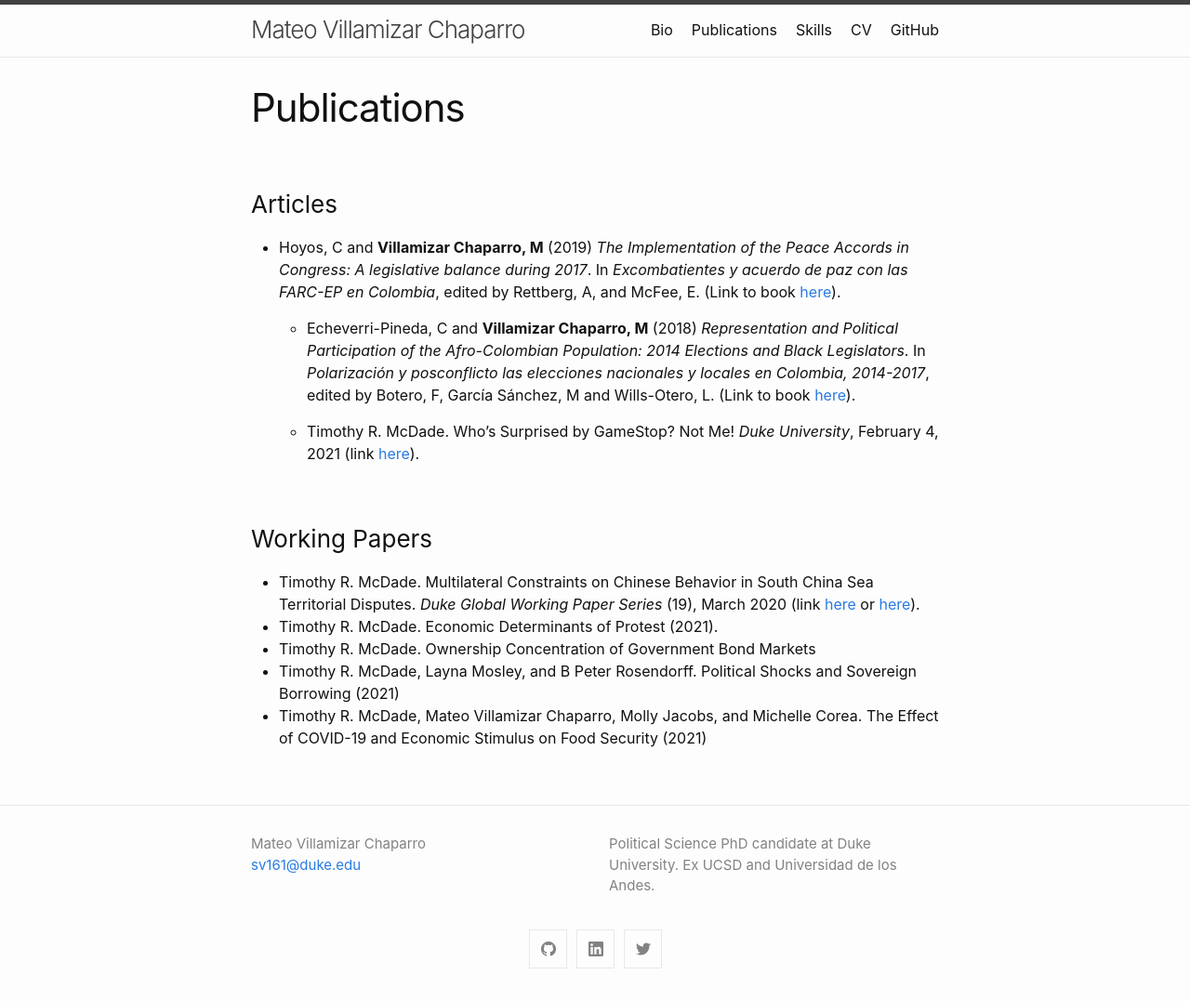
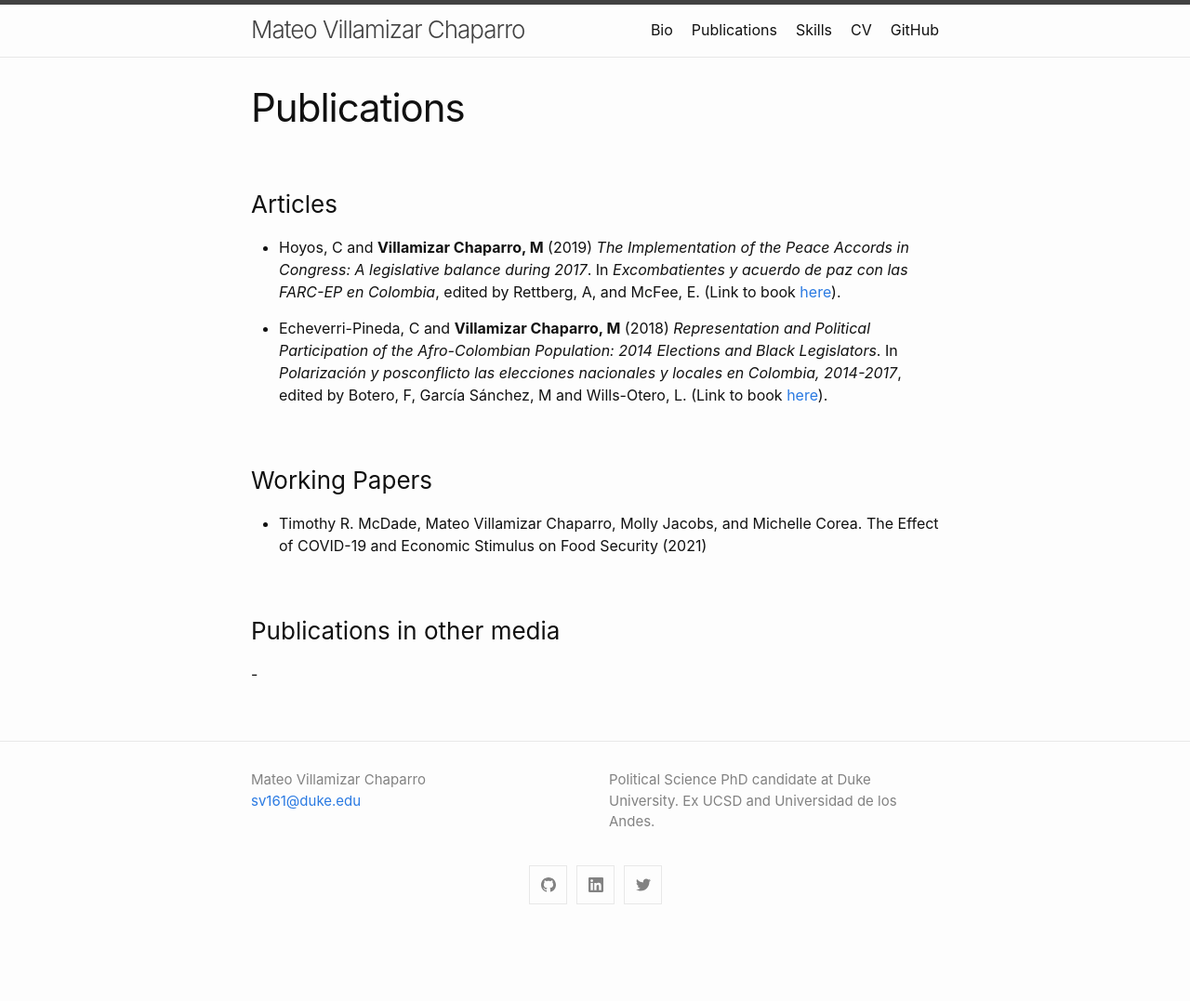
Before and after one commit to MateoVillamizarChaparro/MateoVillamizarChaparro.github.io, a Jekyll site: the page built from publications.md, in a window 1280 px wide. Shown: the whole page at 93% size. Built offline with Jekyll 4.4.1, drawn with Linux system fonts in a browser that asks for light colours; our own code applies the rules of GitHub Pages for plain Markdown files; after the commit the page ends 1008 px from its top, so only the background shows below that.

Commit message:
cv + pubs

```diff
--- a/publications.md
+++ b/publications.md
@@ -4,17 +4,14 @@ title: Publications
 
 ### Articles
 
-- Hoyos, C and **Villamizar Chaparro, M** (2019) *The Implementation of the Peace Accords in Congress: A legislative balance during 2017*. In *Excombatientes y acuerdo de paz con las FARC-EP en Colombia*, edited by Rettberg, A, and McFee, E. (Link to book [here](https://uniandes.ipublishcentral.com/product/excombatientes-y-acuerdo-de-paz-con-las-farcep-en-colombia)).
+  - Hoyos, C and **Villamizar Chaparro, M** (2019) *The Implementation of the Peace Accords in Congress: A legislative balance during 2017*. In *Excombatientes y acuerdo de paz con las FARC-EP en Colombia*, edited by Rettberg, A, and McFee, E. (Link to book [here](https://uniandes.ipublishcentral.com/product/excombatientes-y-acuerdo-de-paz-con-las-farcep-en-colombia)).
 
   - Echeverri-Pineda, C and **Villamizar Chaparro, M** (2018) *Representation and Political Participation of the Afro-Colombian Population: 2014 Elections and Black Legislators*. In *Polarización y posconflicto las elecciones nacionales y locales en Colombia, 2014-2017*, edited by Botero, F, García Sánchez, M and Wills-Otero, L. (Link to book [here](https://uniandes.edu.co/es/publicaciones/libro-polarizacion-y-posconflicto-felipe-botero-miguel-garcia-sanchez-laura-wills-otero)).
 
-  - Timothy R. McDade. Who's Surprised by GameStop? Not Me! *Duke University*, February 4, 2021 (link [here](https://medium.com/dukeuniversity/whos-surprised-by-gamestop-not-me-741bbc1d92cf)).
-
-
 ### Working Papers
 
-  - Timothy R. McDade. Multilateral Constraints on Chinese Behavior in South China Sea Territorial Disputes. *Duke Global Working Paper Series* (19), March 2020 (link [here](https://ssrn.com/abstract=3552183) or [here](http://dx.doi.org/10.2139/ssrn.3552183)).
-  - Timothy R. McDade. Economic Determinants of Protest (2021).
-  - Timothy R. McDade. Ownership Concentration of Government Bond Markets
-  - Timothy R. McDade, Layna Mosley, and B Peter Rosendorff. Political Shocks and Sovereign Borrowing (2021)
   - Timothy R. McDade,  Mateo Villamizar Chaparro, Molly Jacobs, and Michelle Corea. The Effect of COVID-19 and Economic Stimulus on Food Security (2021)
+
+### Publications in other media
+
+  -
```
Also changed, not shown: cv.md (+1 -1 lines).
